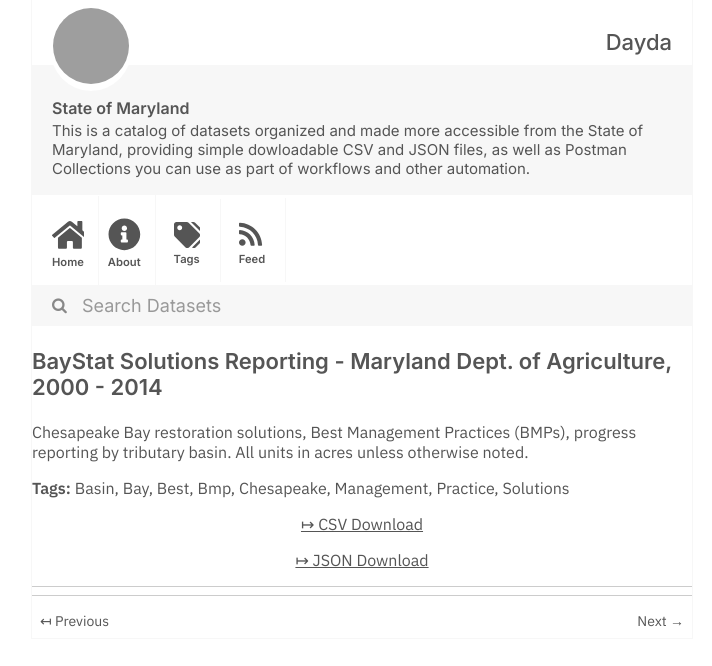
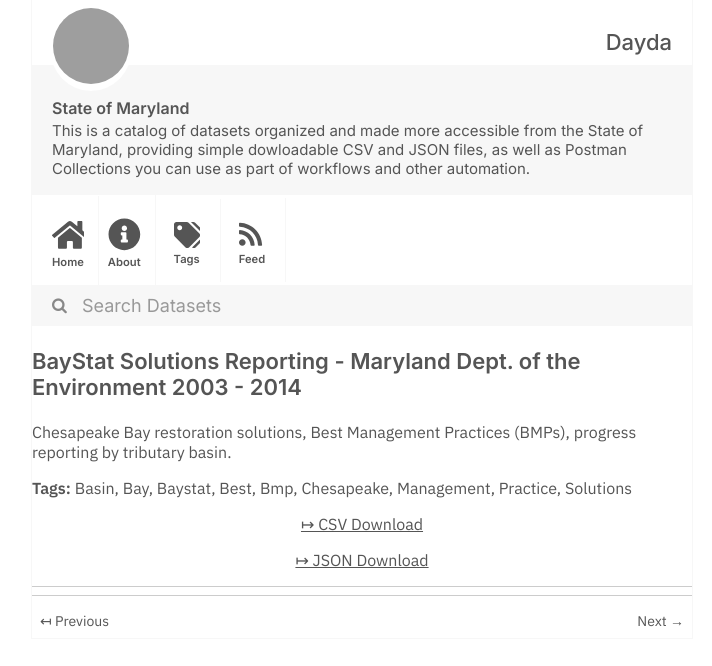
Before and after one commit to dayda-entities/state-of-maryland, a Jekyll site: the page built from _posts/2020-11-10-baystat-solutions-reporting-ma.md, in a window 1280 px wide, cut to the strip 0-666 px from the top of the page. Shown: the whole strip, without its empty margins (278-990 px from the left). Built offline with Jekyll 4.4.1, drawn with Linux system fonts in a browser that asks for light colours; grey boxes are pictures that could not be loaded.

Commit message:
Publish Data

```diff
--- a/_posts/2020-11-10-baystat-solutions-reporting-ma.md
+++ b/_posts/2020-11-10-baystat-solutions-reporting-ma.md
@@ -1,12 +1,13 @@
 ---
-title: 'BayStat Solutions Reporting - Maryland Dept. of Agriculture, 2000 - 2014'
-created: '2020-11-10T17:25:36.531991'
-modified: '2020-11-10T17:25:36.531998'
+title: BayStat Solutions Reporting - Maryland Dept. of the Environment 2003 - 2014
+created: '2020-11-10T17:24:18.082288'
+modified: '2020-11-10T17:24:18.082298'
 state: active
 type: dataset
 tags:
   - Basin
   - Bay
+  - Baystat
   - Best
   - Bmp
   - Chesapeake
@@ -15,10 +16,10 @@ tags:
   - Solutions
 groups:
   - Local Government
-csv_url: 'https://opendata.maryland.gov/api/views/tsya-25ee/rows.csv?accessType=DOWNLOAD'
+csv_url: 'https://opendata.maryland.gov/api/views/ab68-n7ja/rows.csv?accessType=DOWNLOAD'
 json_url: >-
-  https://opendata.maryland.gov/api/views/tsya-25ee/rows.json?accessType=DOWNLOAD
+  https://opendata.maryland.gov/api/views/ab68-n7ja/rows.json?accessType=DOWNLOAD
 layout: post
 
 ---
-Chesapeake Bay restoration solutions, Best Management Practices (BMPs), progress reporting by tributary basin. All units in acres unless otherwise noted.
+Chesapeake Bay restoration solutions, Best Management Practices (BMPs), progress reporting by tributary basin.
```
